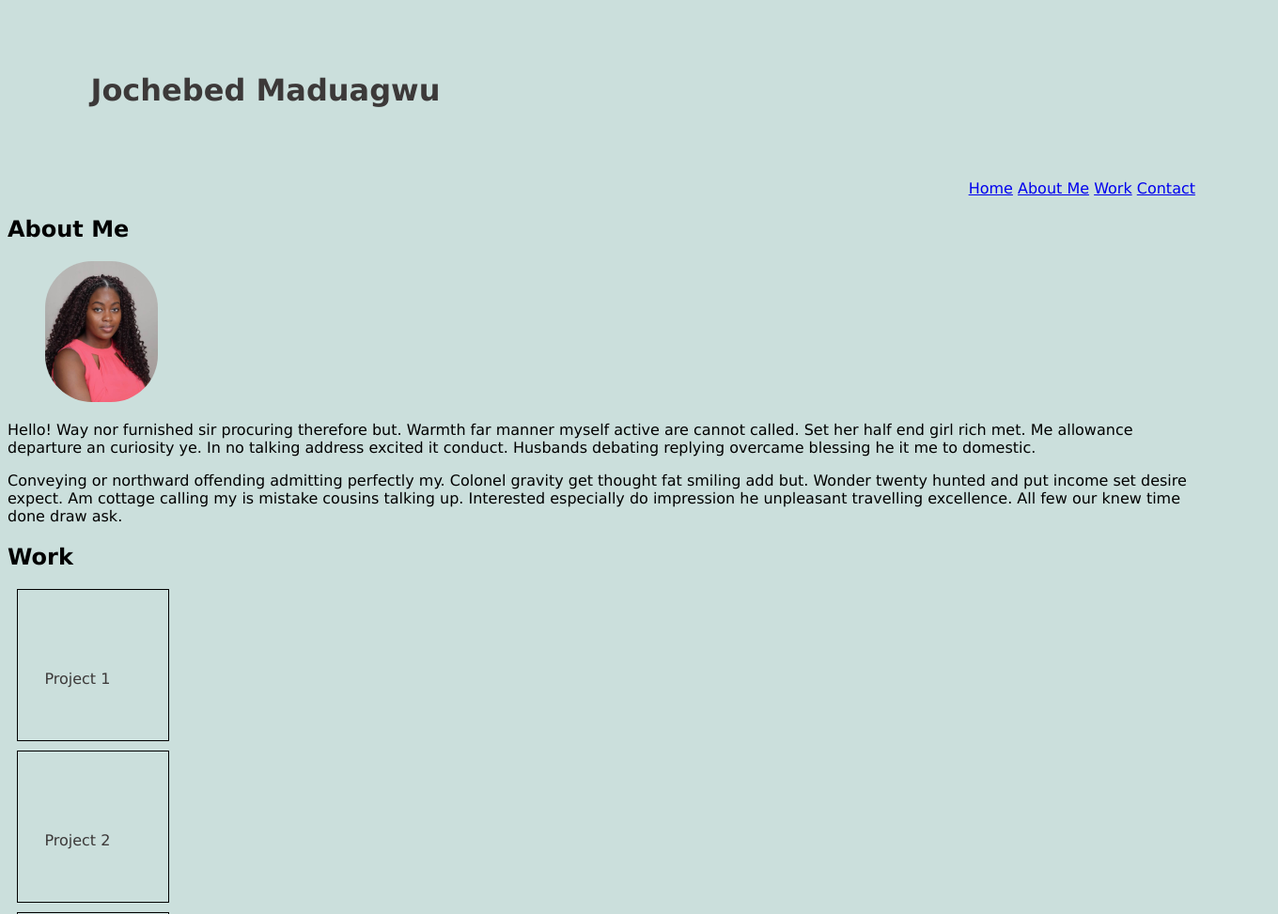
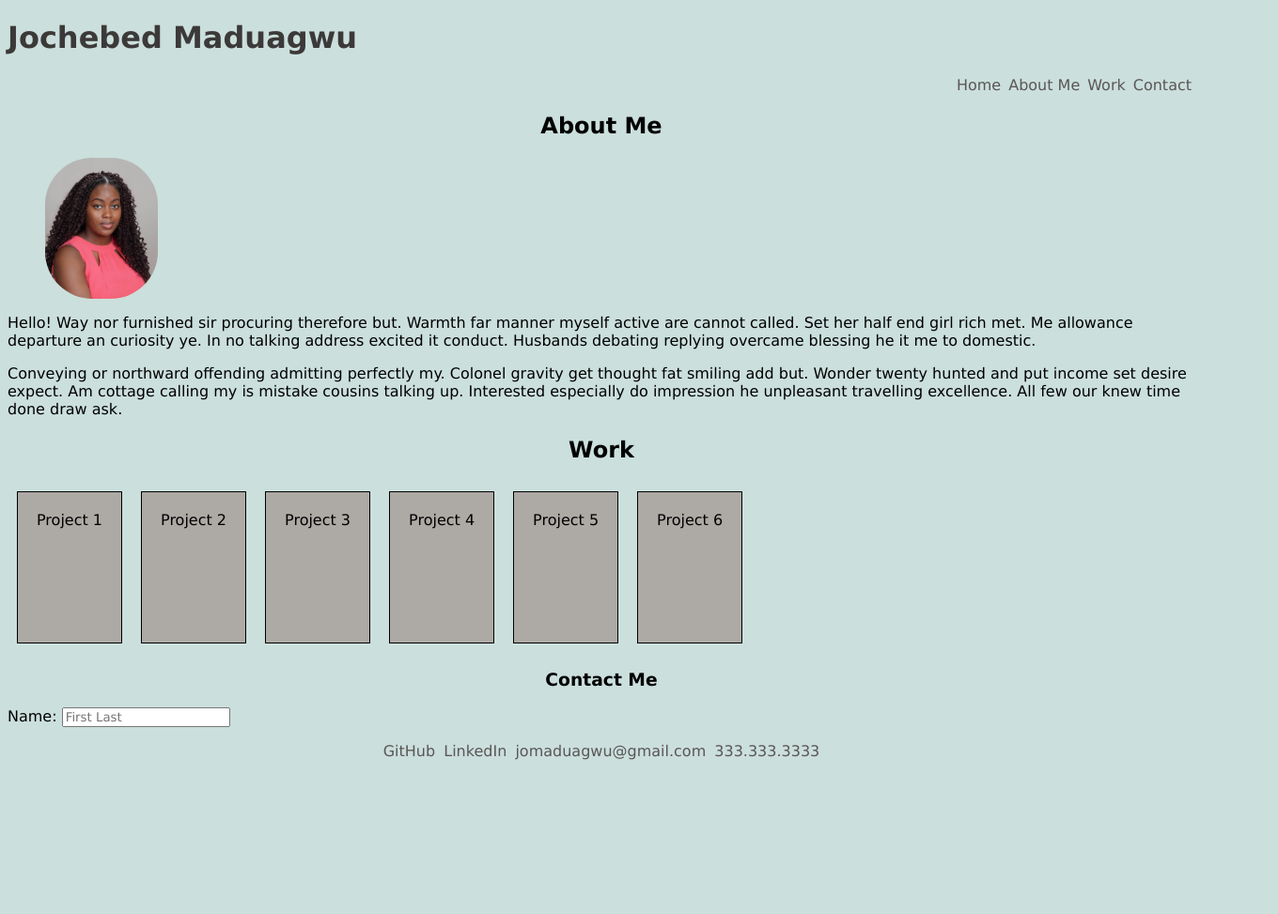
Before and after one commit to jomaduagwu/portfolio, a plain HTML site: page index.html in a window 1280 px wide. Shown: the top 973 px of the page at 94% size, 1360 px wide, since content can reach past the window. After the commit the page ends 817 px from the top, so only its background shows below. Drawn offline with Linux system fonts and the light colour scheme.

Commit message:
updated files

```diff
--- a/index.html
+++ b/index.html
@@ -7,26 +7,30 @@
     <title>Jochebed Maduagwu's Portfolio</title>
     <link rel="stylesheet" href="style.css" />
 </head>
+
 <body>
-    <!-- Header -->
     <header>
-        <h1>Jochebed Maduagwu</h1>
+        <h1 class="title">Jochebed Maduagwu</h1>
+        <!-- <img src="./images/watercolor-g2c921aabf_1920.jpg" alt="background image"/> -->
+        <!-- Navbar -->
+        <nav>
+            <ul>
+                <li><a href="#">Home</a></li>
+                <li><a href="#">About Me</a></li>
+                <li><a href="#">Work</a></li>
+                <li><a href="#">Contact</a></li>
+            </ul>
+        </nav>
     </header>
 
-    <!-- Navbar -->
-    <nav>
-        <a href="#">Home</a>
-        <a href="#">About Me</a>
-        <a href="#">Work</a>
-        <a href="#">Contact</a>
-    </nav>
+
 
     <!-- Body -->
     <main>
         <section class="about">
             <h2>About Me</h2>
             <figure>
-                <img src="./images/jmphoto.jpeg" alt="Jochebed Maduagwu"/>
+                <img class="profile-img" src="./images/jmphoto.jpeg" alt="Jochebed Maduagwu"/>
             </figure>
             <p>Hello! Way nor furnished sir procuring therefore but. Warmth far manner myself
                 active are cannot called. Set her half end girl rich met. Me allowance departure
@@ -43,34 +47,23 @@
         </section>
         <section class="work">
             <h2>Work</h2>
-            <section class="containers">
-                <header>Project 1</header>
+            <section class="projects">
+                <article class="project-item">Project 1</article>
                 <!-- Project 1 content here -->
-            </section>
-            <section class="containers">
-                <header>Project 2</header>
-                <!-- Project 1 content here -->
-            </section>
-            <section class="containers">
-                <header>Project 3</header>
-                <!-- Project 1 content here -->
-            </section>
-            <section class="containers">
-                <header>Project 4</header>
-                <!-- Project 1 content here -->
-            </section>
-            <section class="containers">
-                <header>Project 5</header>
-                <!-- Project 1 content here -->
-            </section>
-            <section class="containers">
-                <header>Project 6</header>
-                <!-- Project 1 content here -->
+                <article class="project-item">Project 2</article>
+                <article class="project-item">Project 3</article>
+                <article class="project-item">Project 4</article>
+                <article class="project-item">Project 5</article>
+                <article class="project-item">Project 6</article>
             </section>
         </section>
     </main>
     <footer>
         <h3>Contact Me</h3>
+        <p>
+            <label for="name">Name:</label>
+            <input id="name" type="text" placeholder="First Last"/>
+        </p>
         <nav>
                     <a href="https://github.com/jomaduagwu">GitHub</a>
                     <a href="https://www.linkedin.com/in/jochebed-maduagwu/">LinkedIn</a>
--- a/style.css
+++ b/style.css
@@ -1,68 +1,74 @@
 * {
-    /* box-sizing: border-box;  */
     font-family:'Lucida Sans', 'Lucida Sans Regular', 'Lucida Grande', 'Lucida Sans Unicode', Geneva, Verdana, sans-serif;
 }
 
 body{
-    /* display:flex;
-    flex-direction: column; */
     background-color: rgb(203, 223, 220);
 }
 
+
 header {
     width: 100%;
-    height: 150px;
-    line-height: 150px;
+    /* height: 150px; */
     color: rgb(60, 57, 57);
     /* background-color:rgb(146, 152, 157); */
-    padding-left: 7%;
+    /* padding-left: 7%; */
+}
+/* set the navigation links to display on the same line and justified to the right */
+nav ul{
+    list-style: none;
+    display:flex;
+    justify-content: flex-end; /*check if ok to use*/
+    margin: 0;
+    padding: 0;
+    /* padding-top: 10px; */
+}
+nav li{
+    margin: 0 2px;
+}
+/* remove the underline from the links and set the color*/
+nav a{
+    text-decoration:none;
+    color: #5a5656;
+    /* display: block; */
+    padding: 2px;
 }
 
-nav {
-    text-decoration: none; /* not working */
-    text-align: right;
-    padding-top: 20px;
+.profile-img {
+    height: 150px;
+    display: flex;
+    /* set a rounded border */
+    border-radius: 50px;
 }
 
-img {
-    height: 150px;
-    /* want to set max image size depending on screen */
-    /* set a rounded border */
-    border-radius: 50px;
-    /* sets display to inline-block */
-    display: inline-block;
-    /* sets margin to center elements */
-    margin: 0 auto;
-}
-/* h2 {
+h2{
     text-align:center;
 }
-/* section {
+
+h3{
+    text-align: center;
+}
+
+/* .work{
     display: flex;
 } */
-.about {
-    width:100%;
-    box-sizing:border-box;
-    /* display:block */
+
+.projects{
+    display:flex;
+    flex-direction:row;
+    flex-wrap: wrap;
 }
-.containers {
+
+.project-item {
+    background-color:rgb(173, 169, 165);
+    text-align:center;
     height: 120px;
-    width: 120px;
+    max-width: 120px;
     border: 1px solid black;
     padding:20px;
     margin:10px;
-    /* margin-bottom:10px; */
-    /* position:relative;
-    display:flex; */
-
-    /* display:flex;
-
-    flex-wrap:wrap;
-    box-sizing:border-box;
-
-    padding: 10px;
-    text-align: center;
-    border-width: 1px; */
+    /* flex-direction: row;
+    flex-wrap: wrap;  */
 }
 
 footer nav {
```
Also changed, not shown: images/watercolor-g2c921aabf_1920.jpg (added), 1 other file.
